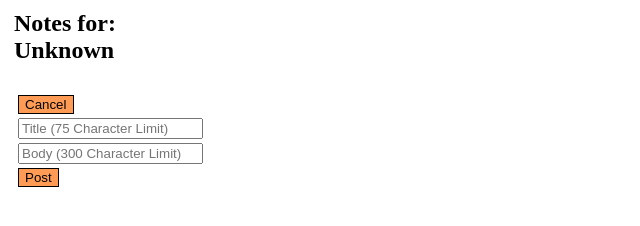
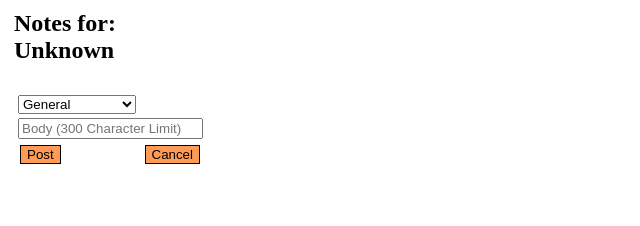
Before and after one commit to MasonClark01/chromeExtensionTest1, a browser extension: page testDropdown/index.html in a window 1280 px wide. Both pictures are taken after a click on the button "Add New Note". Shown: the whole page, without its empty margins (0-640 px from the left). Drawn offline with Linux system fonts and the light colour scheme.

Commit message:
ChangedTitleToNoteTypeDropdown

```diff
--- a/testDropdown/main.js
+++ b/testDropdown/main.js
@@ -5,6 +5,8 @@ let nameIdentifier = ""
 let notes = {
 
 }
+const noteTypes = ["General", "Troubleshooting", "Hardware", "Software", "Location Details"]
+//lines to change to replace testcounter: 32, 33, 115
 testCounter = 0
 
 //looks for the dom elements that store the location name & user name on manager dashboard.
@@ -26,9 +28,9 @@ chrome.tabs.query({ active: true, currentWindow: true }, (tabs) => {
 });
 
 //Creates note object from user input after clicking Post button and reactivates add new note button
-const postNote = (title, body) => {
-    if(title.value !== "" && body.value !== ""){
-        notes[testCounter] = {title: title.value, body: body.value}
+const postNote = (type, body) => {
+    if(type.value !== "" && body.value !== ""){
+        notes[testCounter] = {type: type.value, body: body.value}
         testCounter += 1
 
         notesContainer.classList.remove("adding")
@@ -73,26 +75,33 @@ const createNote = () => {
         const newNoteDiv = document.createElement("div")
         newNoteDiv.id = "noteAddingDiv"
 
-        const head = document.createElement("input")
+        const type = document.createElement("select")
+        for(let i in noteTypes){
+            const newOption = document.createElement("option")
+            newOption.value = noteTypes[i]
+            newOption.innerText = `${noteTypes[i]}`
+            type.appendChild(newOption)
+        }
+
         const body = document.createElement("input")
         const post = document.createElement("button")
         const cancel = document.createElement("button")
         post.classList.add("buttonClass")
         cancel.classList.add("buttonClass")
-
-        head.placeholder = "Title (75 Character Limit)"
-        head.maxLength = 75
         body.placeholder = "Body (300 Character Limit)"
         body.maxLength = 300
         post.innerText = "Post"
         cancel.innerText = "Cancel"
         cancel.addEventListener("click", (e)=>cancelNote(newNoteDiv))
-        post.addEventListener("click", (e)=>postNote(head, body))
+        post.addEventListener("click", (e)=>postNote(type.selectedOptions[0], body))
 
-        newNoteDiv.appendChild(cancel)
-        newNoteDiv.appendChild(head)
+        const createNoteButtonDiv = document.createElement("div")
+        createNoteButtonDiv.classList.add("createNoteButtonDivClass")
+        createNoteButtonDiv.appendChild(post)
+        createNoteButtonDiv.appendChild(cancel)
+        newNoteDiv.appendChild(type)
         newNoteDiv.appendChild(body)
-        newNoteDiv.appendChild(post)
+        newNoteDiv.appendChild(createNoteButtonDiv)
         notesContainer.appendChild(newNoteDiv)
     }
 }
@@ -107,13 +116,13 @@ const renderNotes = () => {
         noteDiv.classList.add("noteClass")
         topDiv.classList.add("noteTopClass")
 
-        const noteTitle = document.createElement("h4")
+        const noteType = document.createElement("h4")
         const noteBody = document.createElement("p")
         const author = document.createElement("p")
         const deleteButton = document.createElement("button")
         deleteButton.addEventListener("click", e=>deleteNote(note))
 
-        noteTitle.textContent = notes[note].title
+        noteType.textContent = notes[note].type
         noteBody.textContent = notes[note].body
         deleteButton.innerText = "X"
         if(nameIdentifier !== ""){
@@ -126,7 +135,7 @@ const renderNotes = () => {
         topDiv.appendChild(author)
         topDiv.appendChild(deleteButton)
         noteDiv.appendChild(topDiv)
-        noteDiv.appendChild(noteTitle)
+        noteDiv.appendChild(noteType)
         noteDiv.appendChild(noteBody)
 
         notesContainer.appendChild(noteDiv)
--- a/testDropdown/styles.css
+++ b/testDropdown/styles.css
@@ -32,3 +32,7 @@ body{
     display: flex;
     justify-content: space-between;
 }
+.createNoteButtonDivClass{
+    display: flex;
+    justify-content: space-between;
+}
```
Also changed, not shown: testDropdown/index.html (line endings or trailing spaces).
